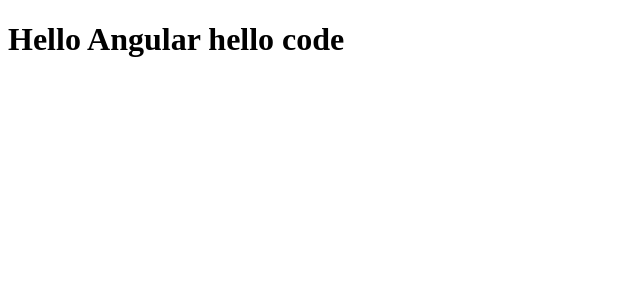
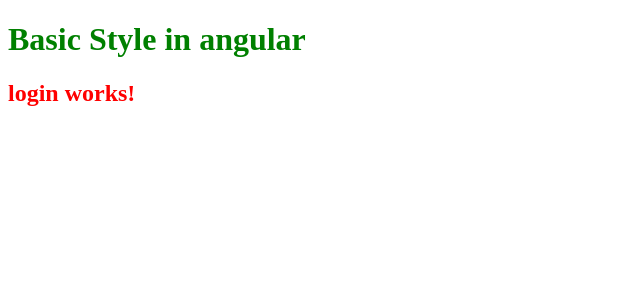
Before and after one commit to anil-sidhu/angular-12, an Angular app: page / in a window 1280 px wide. Shown: the top 300 px of the page, without its empty margins (0-640 px from the left). Built offline with nearby package versions, Linux system fonts and the light colour scheme.

Commit message:
done with basic style

```diff
--- a/src/app/app.component.html
+++ b/src/app/app.component.html
@@ -1 +1,7 @@
-<h1 class="{{data}}">Hello Angular {{data}}</h1>
+<h1 class="heading"> {{title}}</h1>
+<style>
+    .heading{
+        color: green;
+    }
+</style>
+<app-login></app-login>
--- a/src/app/app.component.ts
+++ b/src/app/app.component.ts
@@ -6,7 +6,5 @@
   styleUrls: ['./app.component.css']
 })
 export class AppComponent {
-  title = 'blog';
-  data="hello code "
-  num=100
+  title = 'Basic Style in angular';
 }
--- a/src/app/app.module.ts
+++ b/src/app/app.module.ts
@@ -2,10 +2,12 @@
 import { BrowserModule } from '@angular/platform-browser';
 
 import { AppComponent } from './app.component';
+import { LoginComponent } from './login/login.component';
 
 @NgModule({
   declarations: [
-    AppComponent
+    AppComponent,
+    LoginComponent
   ],
   imports: [
     BrowserModule
--- /dev/null
+++ b/src/app/login/login.component.html
@@ -0,0 +1 @@
+<h2 class="heading">login works!</h2>
--- /dev/null
+++ b/src/app/login/login.component.ts
@@ -0,0 +1,15 @@
+import { Component, OnInit } from '@angular/core';
+
+@Component({
+  selector: 'app-login',
+  templateUrl: './login.component.html',
+  styleUrls: ['./login.component.css']
+})
+export class LoginComponent implements OnInit {
+
+  constructor() { }
+
+  ngOnInit(): void {
+  }
+
+}
--- a/src/styles.css
+++ b/src/styles.css
@@ -1 +1,4 @@
 /* You can add global styles to this file, and also import other style files */
+.heading{
+    color:red;
+}
```
Also changed, not shown: src/app/login/login.component.css (added), 1 other file (tests, documents, lock files or other folders).
